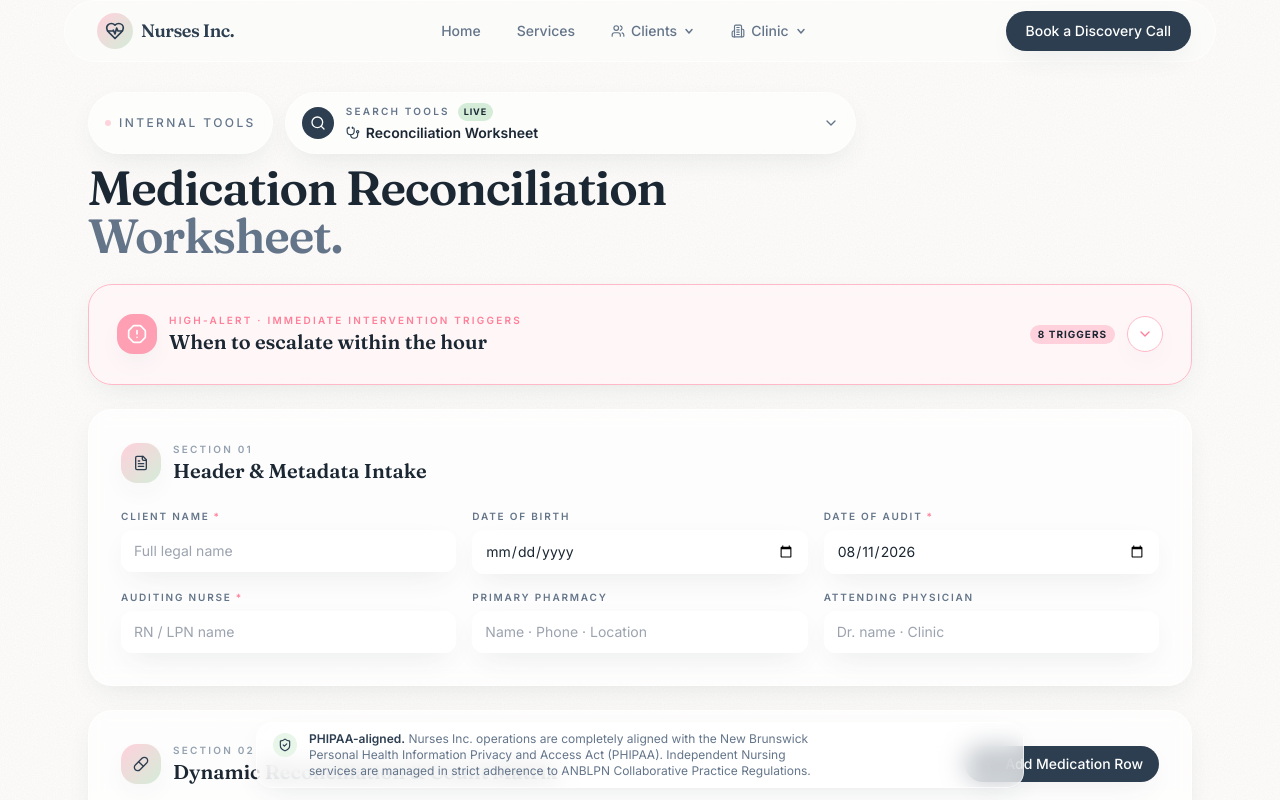
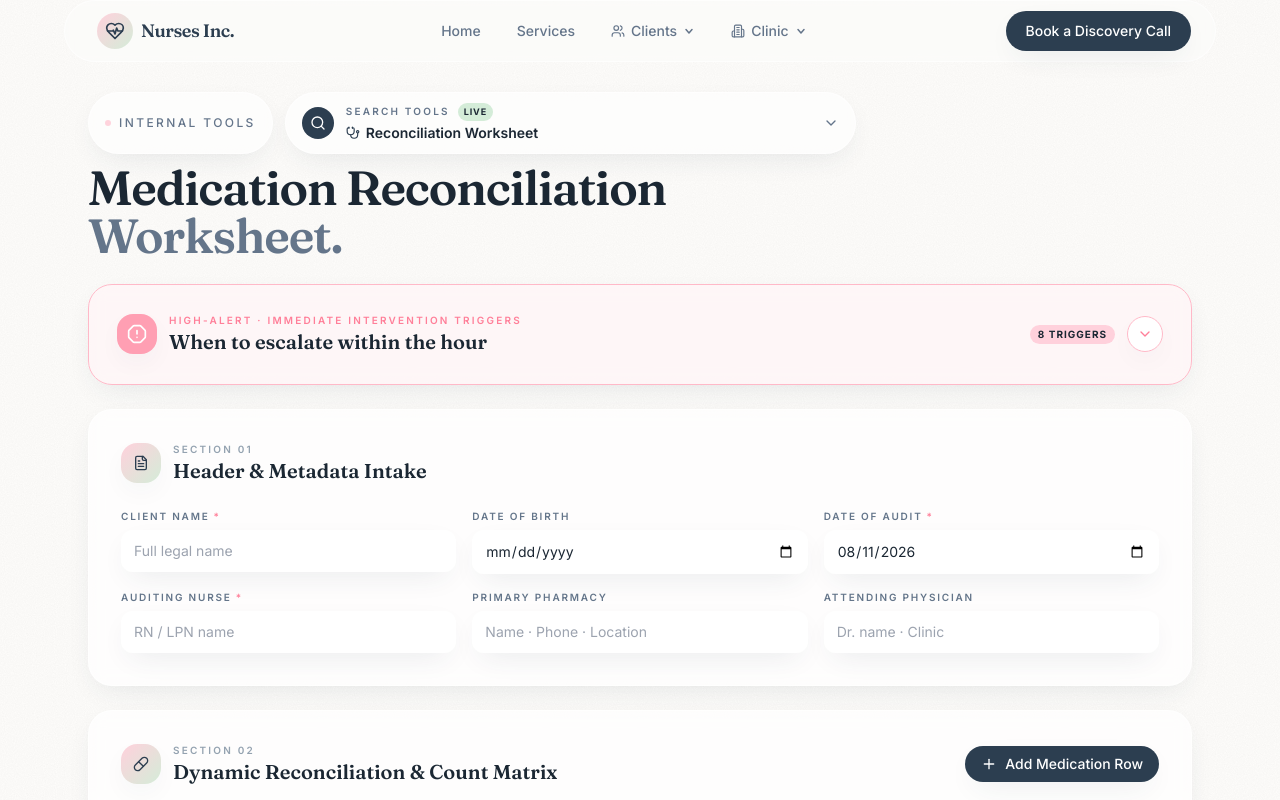
Before and after one commit to hamaouic/nursesinc, a React (Vite) app: page /forms/reconciliation in a window 1280 px wide. Shown: the top 800 px of the page. Built offline with nearby package versions, Linux system fonts and the light colour scheme.

Commit message:
Hide PHIPAA badge once user navigates off the home page (only on /)

```diff
--- a/src/App.tsx
+++ b/src/App.tsx
@@ -42,7 +42,7 @@ export default function App() {
           </Routes>
         </motion.main>
       </AnimatePresence>
-      <PhipeaBadge />
+      {location.pathname === '/' && <PhipeaBadge />}
       <Footer />
     </div>
   );
```
